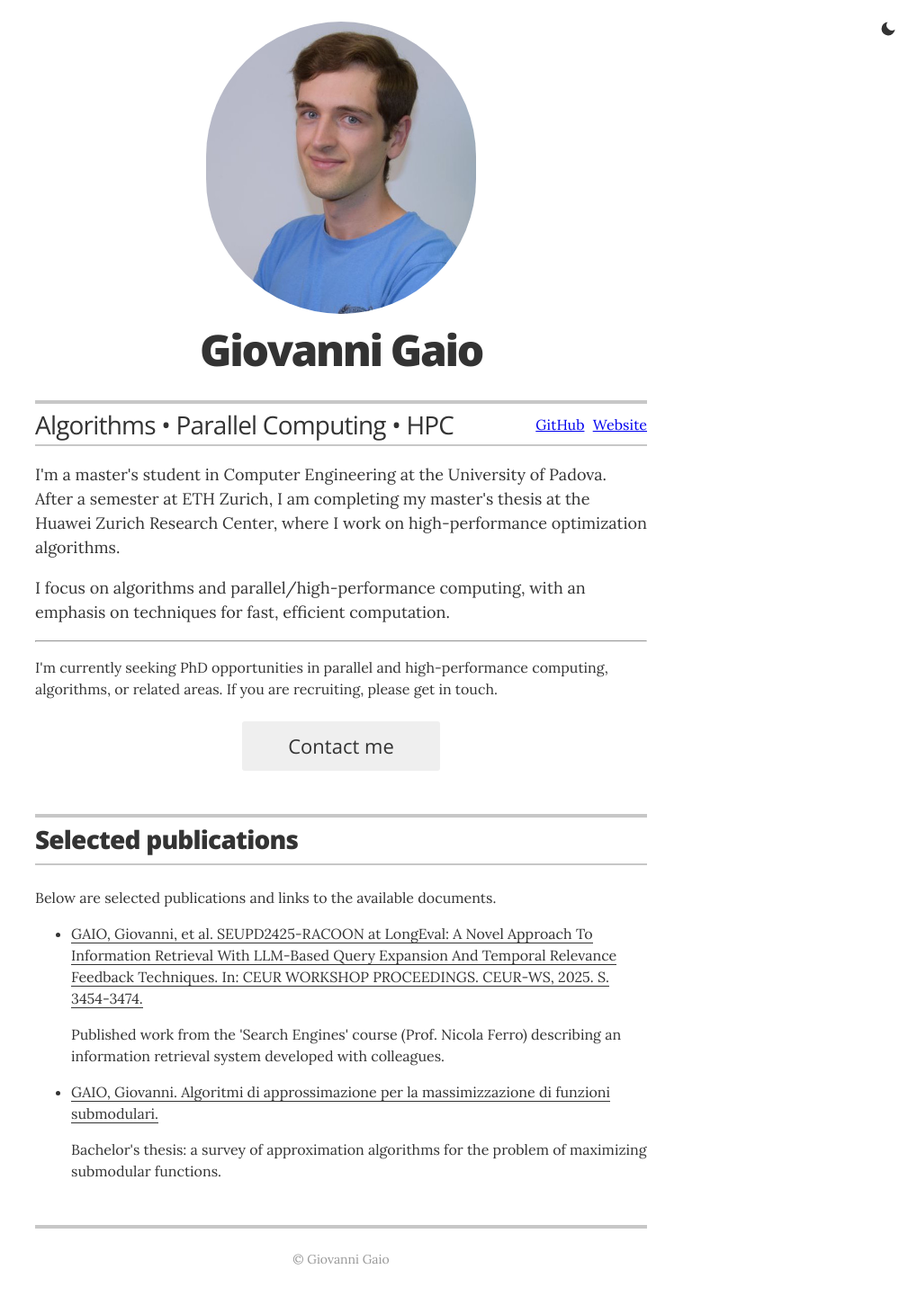
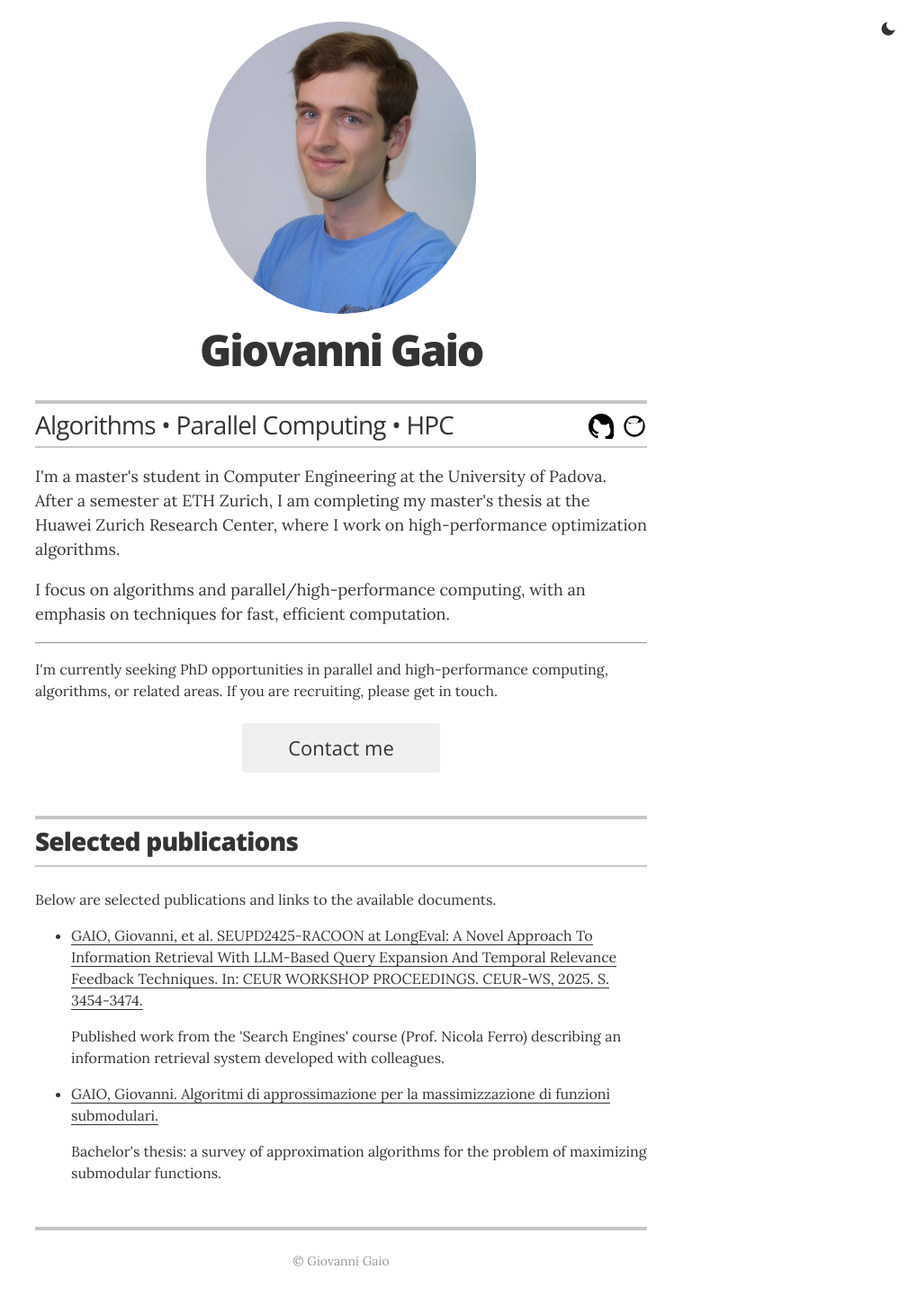
Before and after one commit to GiovaGa/giovaga.github.io, a Jekyll site: the page built from index.html, in a window 1280 px wide. Shown: the whole page at 90% size, without its empty margins (261-1280 px from the left). Built offline with Jekyll 4.4.1, drawn with Linux system fonts in a browser that asks for light colours.

Commit message:
fix(header): restore GitHub and Website icons using inline SVGs

```diff
--- a/_includes/header.html
+++ b/_includes/header.html
@@ -12,8 +12,20 @@
     <h2 class="header-title" itemprop="jobTitle">{{ site.tagline }}</h2>
 
     <ul class="icon-links">
-      <li class="icon-link-item"><a href="{{ site.github }}" class="icon-link" itemprop="sameAs">GitHub</a></li>
-      <li class="icon-link-item"><a href="{{ site.website }}" class="icon-link" itemprop="url">Website</a></li>
+      <li class="icon-link-item">
+        <a href="{{ site.github }}" class="icon-link" itemprop="sameAs">
+          <svg class="icon" viewBox="0 0 16 16" width="28" height="28" aria-hidden="true" focusable="false">
+            <path d="M8 0C3.58 0 0 3.58 0 8c0 3.54 2.29 6.53 5.47 7.59.4.07.55-.17.55-.38 0-.19-.01-.82-.01-1.49-2.01.37-2.53-.49-2.69-.94-.09-.23-.48-.94-.82-1.13-.28-.15-.68-.52-.01-.53.63-.01 1.08.58 1.23.82.72 1.21 1.87.87 2.33.66.07-.52.28-.87.5-1.07-1.78-.2-3.64-.89-3.64-3.95 0-.87.31-1.59.82-2.15-.08-.2-.36-1.02.08-2.12 0 0 .67-.21 2.2.82A7.65 7.65 0 018 6.8c.97.004 1.95.13 2.86.38 1.53-1.03 2.2-.82 2.2-.82.44 1.1.16 1.92.08 2.12.51.56.82 1.28.82 2.15 0 3.07-1.87 3.75-3.65 3.95.29.25.54.73.54 1.48 0 1.07-.01 1.93-.01 2.2 0 .21.15.46.55.38A8.013 8.013 0 0016 8c0-4.42-3.58-8-8-8z"/>
+          </svg>
+        </a>
+      </li>
+      <li class="icon-link-item">
+        <a href="{{ site.website }}" class="icon-link" itemprop="url">
+          <svg class="icon" viewBox="0 0 24 24" width="28" height="28" aria-hidden="true" focusable="false">
+            <path d="M12 2a10 10 0 100 20 10 10 0 000-20zm0 2c1.66 0 3.2.51 4.5 1.38-.75 1.28-1.6 2.76-2.25 4.33-1.05-.64-2.2-1.02-3.25-1.02s-2.2.38-3.25 1.02C6.8 9.76 5.95 8.28 5.2 7.01 6.5 4.51 8.34 4 12 4zM4.26 6.9C5.35 8.07 7.83 9 12 9s6.65-.93 7.74-2.1A8.02 8.02 0 0120 12a8 8 0 01-16 0c0-2.21.9-4.21 2.26-5.1z"/>
+          </svg>
+        </a>
+      </li>
     </ul>
 
     {% include theme-toggle.html %}
```
